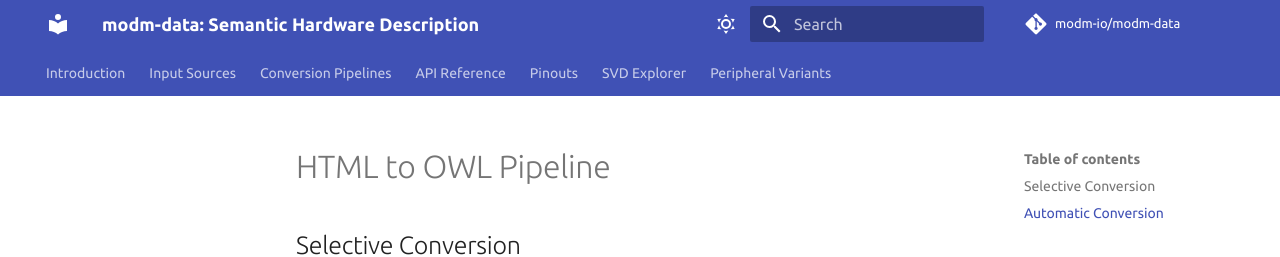
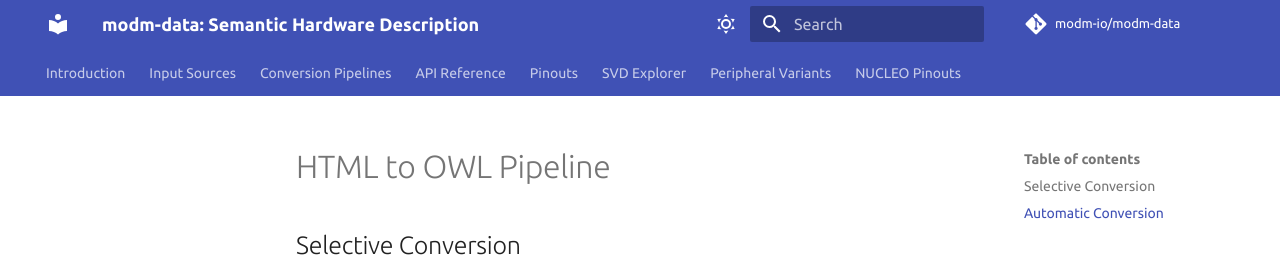
Before and after one commit to modm-io/modm-data, an MkDocs documentation site: the page built from docs/src/pipeline/html2owl.md, in a window 1280 px wide. Shown: the top 257 px of the page. Built offline with MkDocs 1.6.1 and Material for MkDocs 9.7.7, drawn with Linux system fonts in a browser that asks for light colours; comment, search, counter and statistics services are not loaded.

Commit message:
[docs] Publish the NUCLEO pinouts with the Pinout Explorer

```diff
--- a/docs/mkdocs.yml
+++ b/docs/mkdocs.yml
@@ -92,3 +92,4 @@ nav:
   - Pinouts: pinout/index.html
   - SVD Explorer: svd/index.html
   - Peripheral Variants: variants/index.html
+  - NUCLEO Pinouts: boards/index.html
```
Also changed, not shown: 2 other files.
